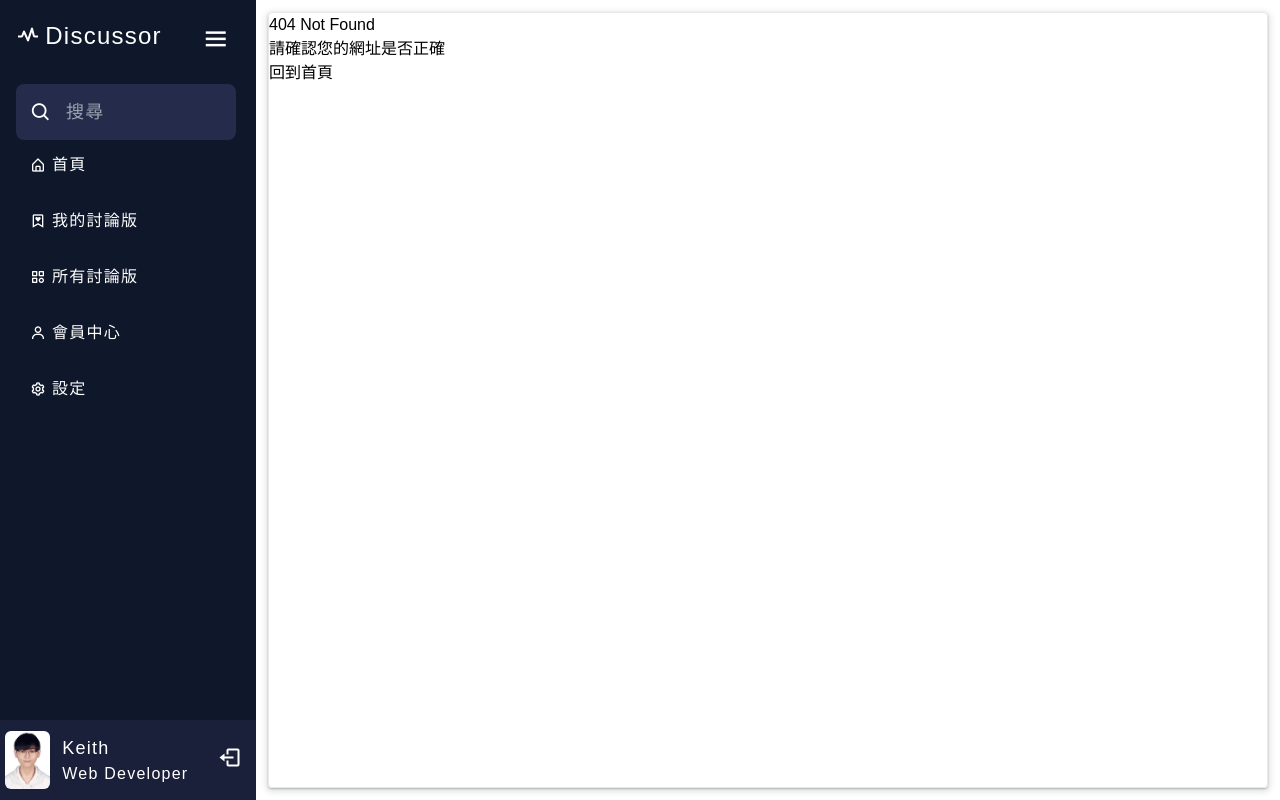
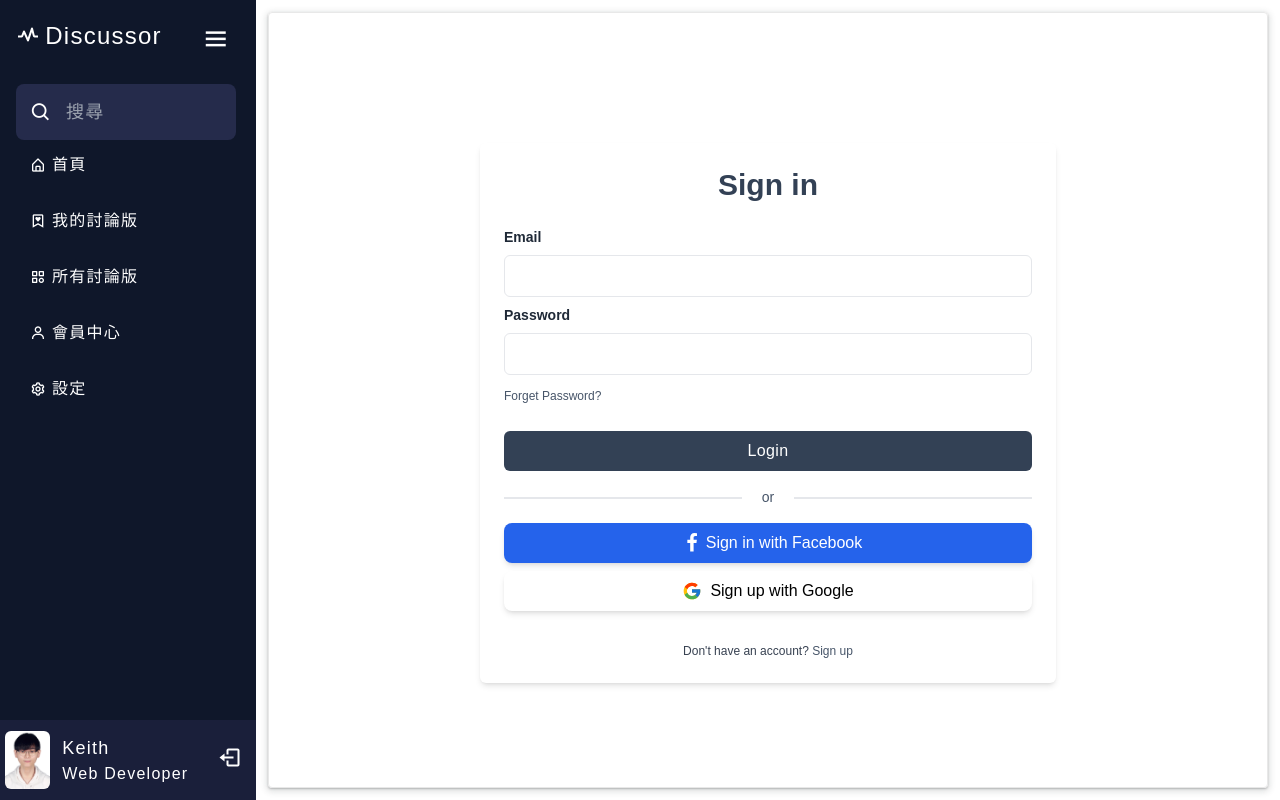
Before and after one commit to Hikariyen881230/discussor, a Next.js app: page /login in a window 1280 px wide. Before the commit this address had no page. Built offline with nearby package versions, Linux system fonts and the light colour scheme.

Commit message:
[ complete ]新增登入頁面

```diff
--- /dev/null
+++ b/src/app/login/page.tsx
@@ -0,0 +1,121 @@
+import Link from 'next/link'
+import React from 'react'
+
+type Props = {}
+
+export default function page({}: Props) {
+  return (
+    <div className="relative h-screen flex flex-col justify-center h-full overflow-hidden">
+      <div className="w-full p-6 m-auto bg-white rounded-md shadow-md lg:max-w-xl">
+        <h1 className="text-3xl font-semibold text-center text-slate-700 ">
+          Sign in
+        </h1>
+        <form className="mt-6">
+          <div className="mb-2">
+            <label
+              htmlFor="email"
+              className="block text-sm font-semibold text-gray-800 "
+            >
+              Email
+            </label>
+            <input
+              type="email"
+              className="caret-transparent focus:caret-black tracking-widest block w-full px-4 py-2 mt-2 text-slate-700 bg-white border rounded-md focus:border-slate-700 focus:ring-slate-400 focus:outline-none focus:ring focus:ring-opacity-40"
+            />
+          </div>
+          <div className="mb-2">
+            <label
+              htmlFor="password"
+              className="block text-sm font-semibold text-gray-800"
+            >
+              Password
+            </label>
+            <input
+              type="password"
+              className="caret-transparent focus:caret-black block w-full px-4 py-2 mt-2 text-slate-700 bg-white border rounded-md focus:border-slate-700 focus:ring-slate-400 focus:outline-none focus:ring focus:ring-opacity-40"
+            />
+          </div>
+          <Link
+            href="/reset-password"
+            className="text-xs text-slate-600 hover:underline"
+          >
+            Forget Password?
+          </Link>
+          <div className="mt-6">
+            <button
+              type="submit"
+              className="w-full px-4 py-2 tracking-wide text-white transition-colors duration-200 transform bg-slate-700 rounded-md hover:bg-slate-600 focus:outline-none focus:bg-slate-600"
+            >
+              Login
+            </button>
+          </div>
+        </form>
+        <div className="relative mt-4">
+          <div className="text-slate-600 text-sm h-full text-center relative">
+            or
+          </div>
+          <div className="border-t-2 absolute w-[45%] top-1/2"></div>
+          <div className="border-t-2 absolute w-[45%] top-1/2 right-0"></div>
+        </div>
+        <div className="mt-4">
+          <button
+            type="button"
+            className="py-2 px-4 flex justify-center items-center bg-blue-600 hover:bg-blue-700 focus:ring-blue-500 focus:ring-offset-blue-200 text-white w-full transition ease-in duration-200 text-center text-base font-semibold shadow-md focus:outline-none focus:ring-2 focus:ring-offset-2 rounded-lg"
+          >
+            <svg
+              width="20"
+              height="20"
+              fill="currentColor"
+              className="ml-2"
+              viewBox="0 0 1792 1792"
+              xmlns="http://www.w3.org/2000/svg"
+            >
+              <path d="M1343 12v264h-157q-86 0-116 36t-30 108v189h293l-39 296h-254v759h-306v-759h-255v-296h255v-218q0-186 104-288.5t277-102.5q147 0 228 12z"></path>
+            </svg>
+            <span className="ml-1">Sign in with Facebook</span>
+          </button>
+          <button
+            type="button"
+            className="mt-2 py-2 px-4 w-full flex justify-center items-center bg-[#fff] hover:bg-[#f1f1f1da]  focus:ring-offset-blue-200 text-dark transition ease-in duration-200 text-center text-base font-normal shadow-md focus:outline-none focus:ring-2 focus:ring-offset-2 rounded-lg"
+          >
+            <svg
+              xmlns="http://www.w3.org/2000/svg"
+              className="mr-2"
+              width="20"
+              height="20"
+              viewBox="0 0 48 48"
+            >
+              <path
+                fill="#FFC107"
+                d="M43.611 20.083H42V20H24v8h11.303c-1.649 4.657-6.08 8-11.303 8c-6.627 0-12-5.373-12-12s5.373-12 12-12c3.059 0 5.842 1.154 7.961 3.039l5.657-5.657C34.046 6.053 29.268 4 24 4C12.955 4 4 12.955 4 24s8.955 20 20 20s20-8.955 20-20c0-1.341-.138-2.65-.389-3.917z"
+              />
+              <path
+                fill="#FF3D00"
+                d="m6.306 14.691l6.571 4.819C14.655 15.108 18.961 12 24 12c3.059 0 5.842 1.154 7.961 3.039l5.657-5.657C34.046 6.053 29.268 4 24 4C16.318 4 9.656 8.337 6.306 14.691z"
+              />
+              <path
+                fill="#4CAF50"
+                d="M24 44c5.166 0 9.86-1.977 13.409-5.192l-6.19-5.238A11.91 11.91 0 0 1 24 36c-5.202 0-9.619-3.317-11.283-7.946l-6.522 5.025C9.505 39.556 16.227 44 24 44z"
+              />
+              <path
+                fill="#1976D2"
+                d="M43.611 20.083H42V20H24v8h11.303a12.04 12.04 0 0 1-4.087 5.571l.003-.002l6.19 5.238C36.971 39.205 44 34 44 24c0-1.341-.138-2.65-.389-3.917z"
+              />
+            </svg>
+            Sign up with Google
+          </button>
+        </div>
+        <p className="mt-8 text-xs font-light text-center text-gray-700">
+          {' '}
+          Don&apos;t have an account?{' '}
+          <Link
+            href="/sign-up"
+            className="font-medium text-slate-600 hover:underline"
+          >
+            Sign up
+          </Link>
+        </p>
+      </div>
+    </div>
+  )
+}
--- /dev/null
+++ b/src/app/reset-password/page.tsx
@@ -0,0 +1,7 @@
+import React from 'react'
+
+type Props = {}
+
+export default function page({}: Props) {
+  return <div>page</div>
+}
--- /dev/null
+++ b/src/app/sign-up/page.tsx
@@ -0,0 +1,7 @@
+import React from 'react'
+
+type Props = {}
+
+export default function page({}: Props) {
+  return <div>page</div>
+}
```
